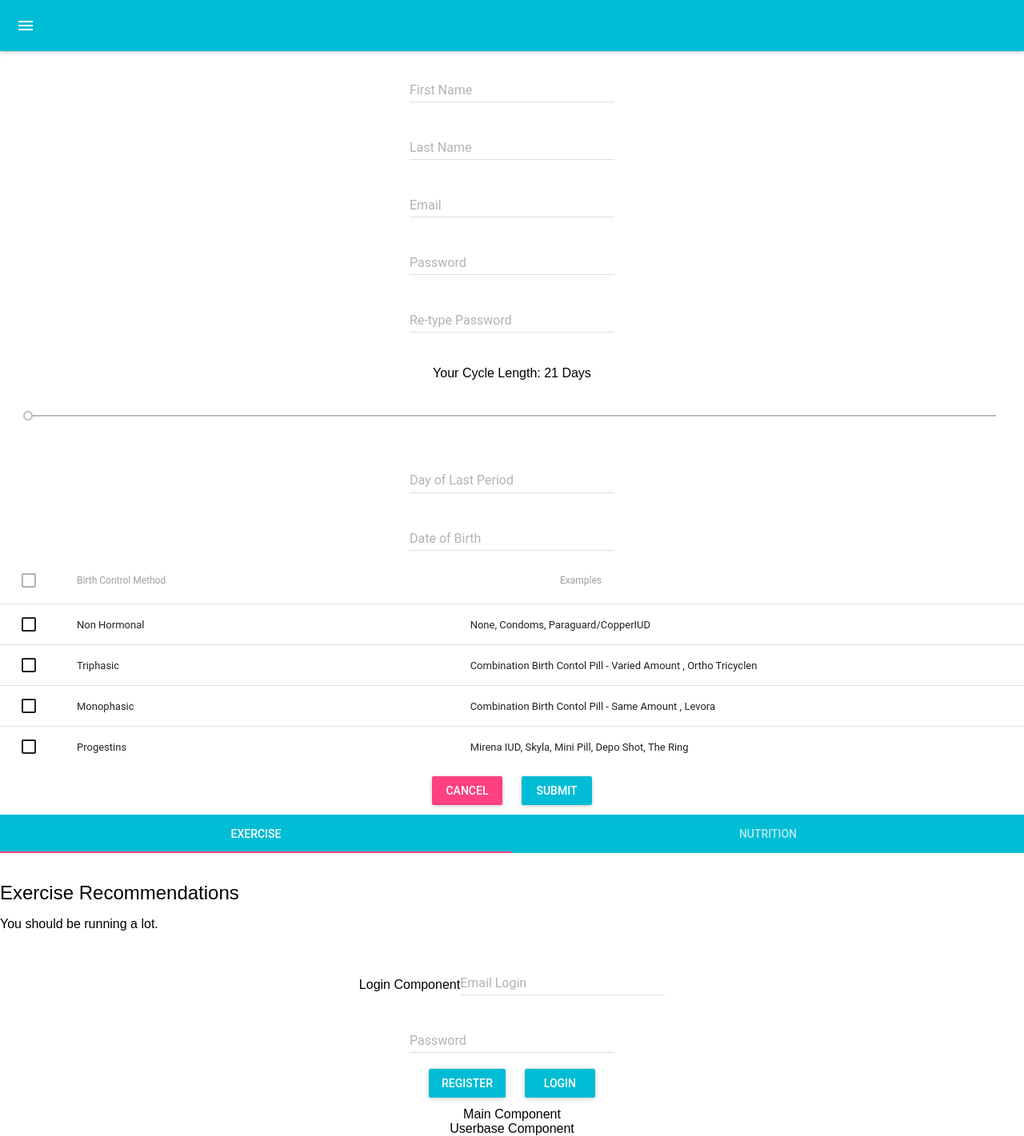
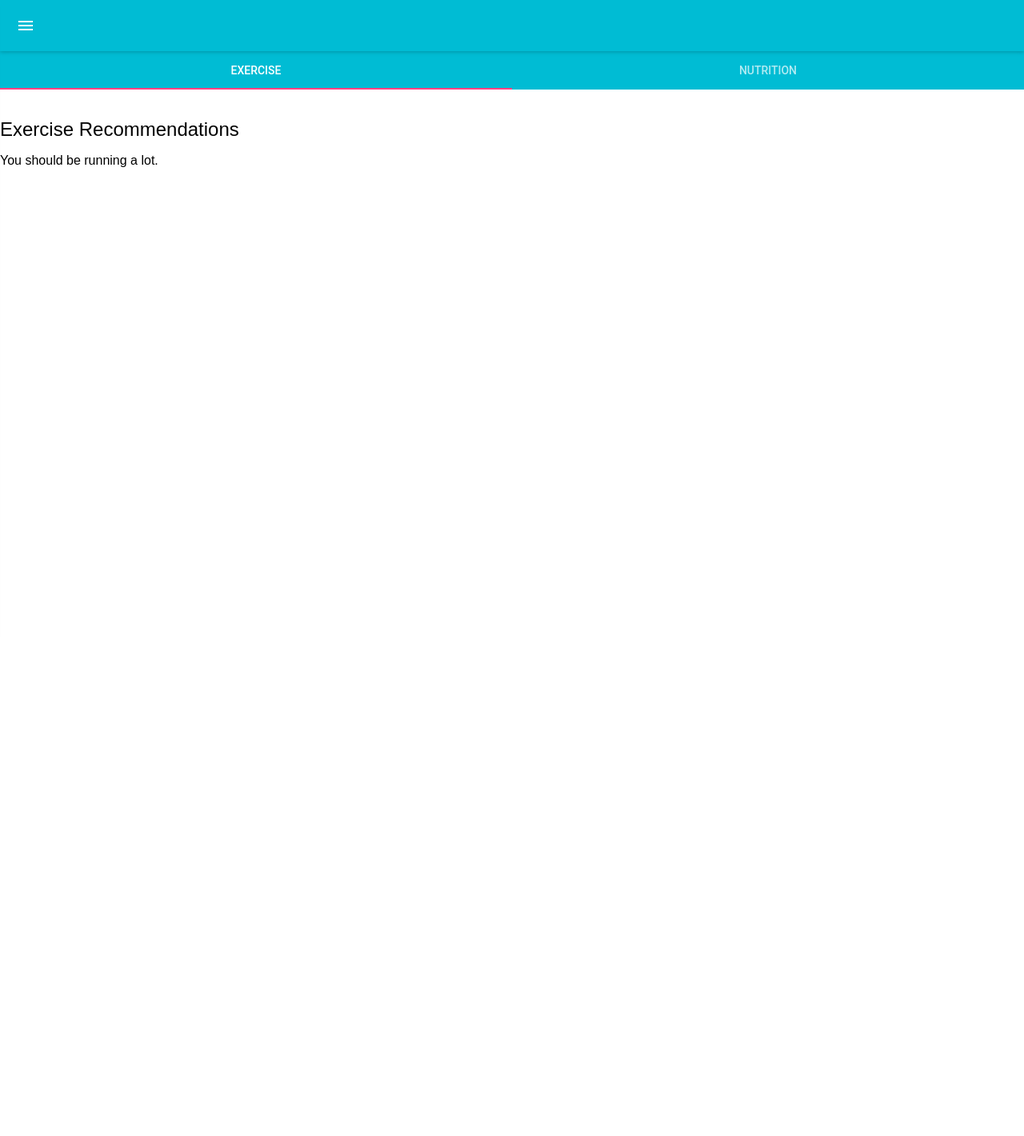
Before and after one commit to mafutomo/EPRO-Fitness, a React (Create React App) app: page / in a window 1280 px wide. Shown: the whole page at 80% size. After the commit the page ends 800 px from the top, so only its background shows below. Built offline with nearby package versions, Linux system fonts and the light colour scheme.

Commit message:
start on routes

```diff
--- a/src/App.js
+++ b/src/App.js
@@ -11,7 +11,8 @@ import MuiThemeProvider from 'material-ui/styles/MuiThemeProvider';
 import {
   BrowserRouter as Router,
   Route,
-  Link
+  Link,
+  Switch,
 } from 'react-router-dom'
 
 class App extends Component {
@@ -20,22 +21,46 @@ class App extends Component {
     super(props)
   }
 
+
   render() {
     return (
+      <Router>
         <div className="App">
 
           <MuiThemeProvider>
 
           <Navbar/>
-        <Account/>
+
+          <Switch>
+            <Route
+              exact path="/"
+              render= {() => (
+                <div>
+                  <Hormones/>
+                </div>
+                )
+              }/>
+            <Route
+              exact path="/login"
+              render= {() => (
+                <div>
+                  <Login/>
+                </div>
+                )
+              }/>
+
+          </Switch>
+
+          {/* <Account/>
           <Hormones/>
           <Login/>
           <Main/>
-        <Userbase/>
+          <Userbase/> */}
 
           </MuiThemeProvider>
 
         </div>
+      </Router>
     );
   }
 }
```
Also changed, not shown: 1 other file (tests, documents, lock files or other folders). Lines whose indentation alone changed are shown as unchanged.
